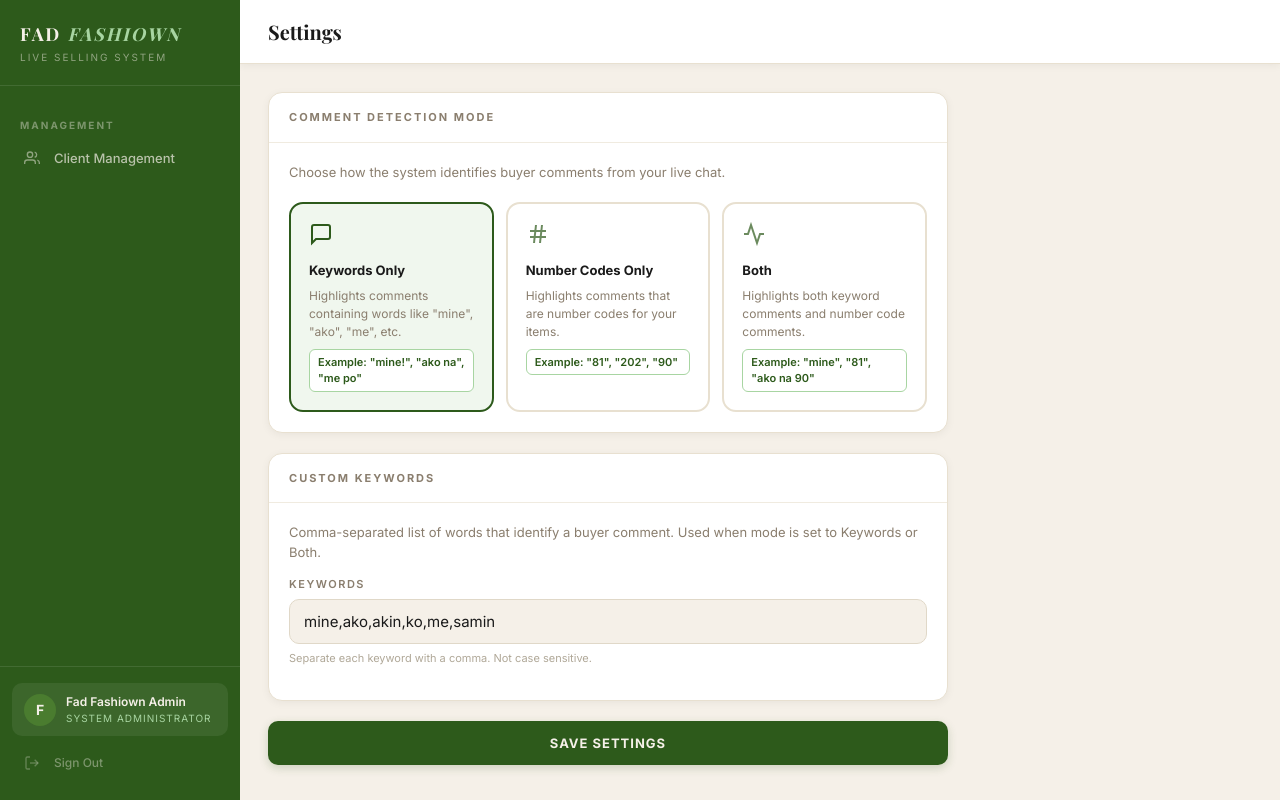
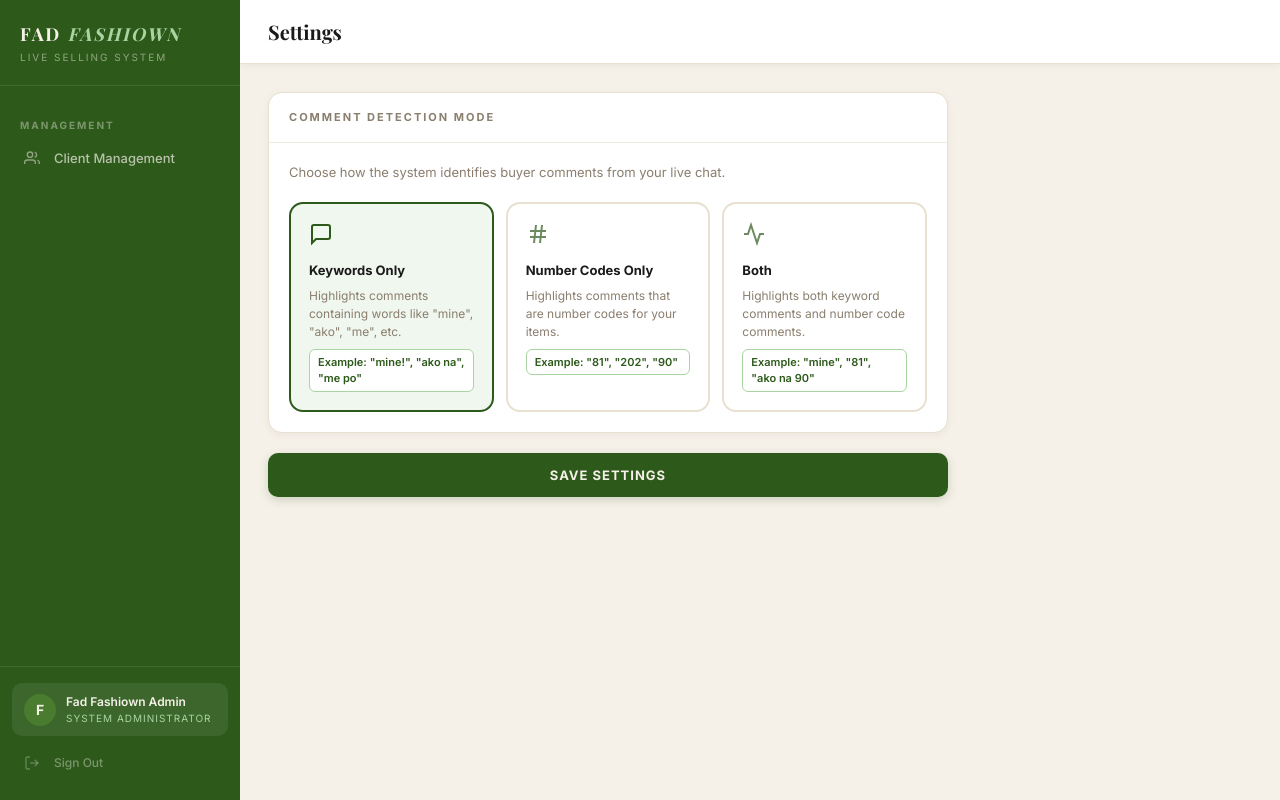
Before and after one commit to JimwellC/fad-fashiown-system, a Flask app: template templates/settings.html in a window 1280 px wide. Run offline with Flask 3, Linux system fonts and the light colour scheme; the template is opened without the code that fills it: values that come from a table or form of the project are taken from there, others are empty; a user stored in the database is signed in; some web fonts are replaced.

Commit message:
Remove custom keywords section from settings

```diff
--- a/templates/settings.html
+++ b/templates/settings.html
@@ -89,30 +89,6 @@
             </div>
         </div>
 
-        <!-- Custom Keywords -->
-        <div class="card" style="margin-bottom:20px">
-            <div class="card-header">
-                <span class="card-title">Custom Keywords</span>
-            </div>
-            <div class="card-body">
-                <p style="font-size:13px;color:var(--text-muted);margin-bottom:14px">
-                    Comma-separated list of words that identify a buyer comment.
-                    Used when mode is set to Keywords or Both.
-                </p>
-                <div class="form-group">
-                    <label class="form-label">Keywords</label>
-                    <input type="text"
-                           name="custom_keywords"
-                           class="form-input"
-                           value="{{ client.custom_keywords or 'mine,ako,akin,ko,me,samin' }}"
-                           placeholder="mine,ako,akin,ko,me,samin,want,gusto" />
-                    <div style="font-size:11px;color:var(--text-light);margin-top:6px">
-                        Separate each keyword with a comma. Not case sensitive.
-                    </div>
-                </div>
-            </div>
-        </div>
-
         <!-- Save Button -->
         <button type="submit" class="btn btn-primary" style="width:100%;padding:14px">
             Save Settings
```
